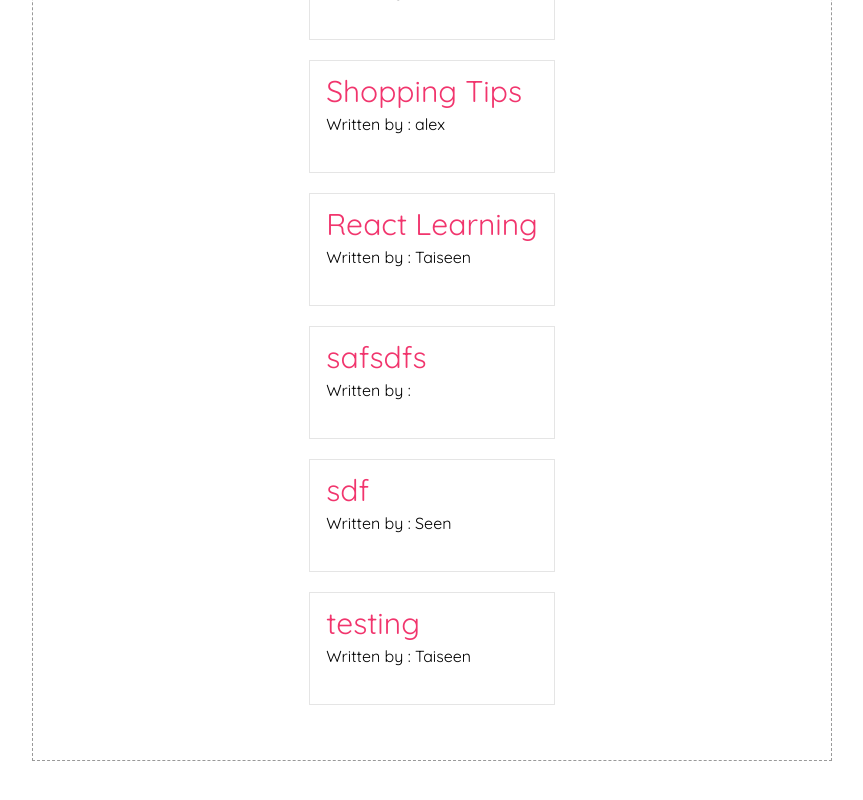
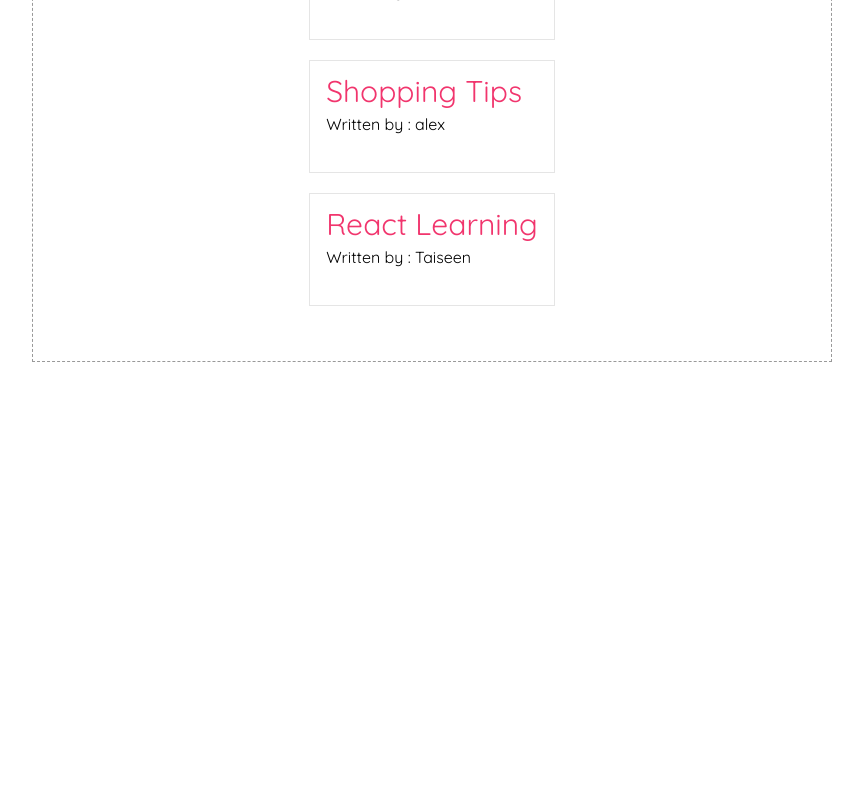
Before and after one commit to taiseen/react_mini_blog_site, a React (Create React App) app: page / in a window 1280 px wide. Shown: the part 432-1232 px from the top of the page, without its empty margins (208-1071 px from the left). After the commit the page ends 834 px from the top, so only its background shows below. Built offline with nearby package versions, Linux system fonts and the light colour scheme; data requests are answered from the project's data file.

Commit message:
Add Delete Function ==> OK

```diff
--- a/src/Components/Blog.js
+++ b/src/Components/Blog.js
@@ -1,10 +1,22 @@
-import { useParams } from 'react-router';
+import { useHistory, useParams } from 'react-router';
 import useFetch from './useFetch';
 
 function Blog() {
 
     const { id } = useParams();
+    const history = useHistory();
     const { data: blog, isLoading, error } = useFetch('blogs/' + id);
+
+    const handleDelete = () => {
+
+        const url = 'http://localhost:8000/blogs/' + id;
+
+        fetch(url, { method: 'DELETE' })
+            .then(() => {
+                history.push('/');
+            });
+
+    }
 
     return (
         <div className="blog_details">
@@ -15,6 +27,7 @@
                     <h2>{blog.title}</h2>
                     <p>Written By : {blog.author}</p>
                     <div>{blog.body}</div>
+                    <button onClick={handleDelete}>Delete</button>
                 </article>
             )}
         </div>
--- a/src/db/db.json
+++ b/src/db/db.json
@@ -23,24 +23,6 @@
       "body": "React is awesome. It's so easy to learn but hard at 1st... :p ",
       "author": "Taiseen",
       "id": 4
-    },
-    {
-      "title": "safsdfs",
-      "body": "sfsdfsdfsadfsdafsdafsdfsdfsdf",
-      "author": "",
-      "id": 5
-    },
-    {
-      "title": "sdf",
-      "body": "rwerwerwerwerewr",
-      "author": "Seen",
-      "id": 6
-    },
-    {
-      "title": "testing",
-      "body": "sfsadf sadfasdfasd asdfasdfasdfads sfasddfasdfasdfafasdf ",
-      "author": "Taiseen",
-      "id": 7
     }
   ]
 }
```
